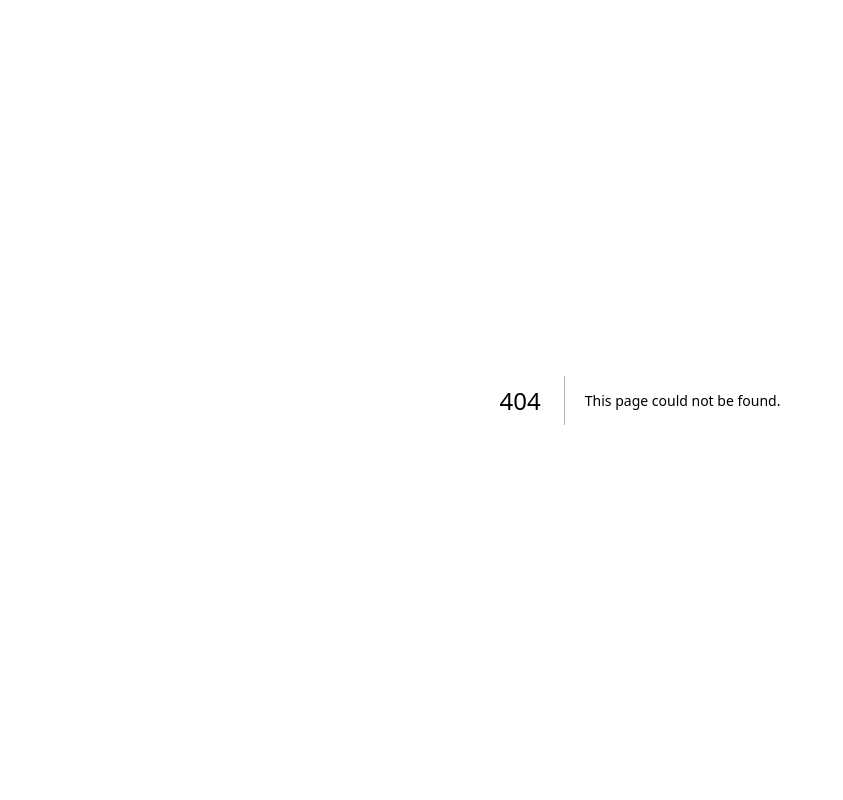
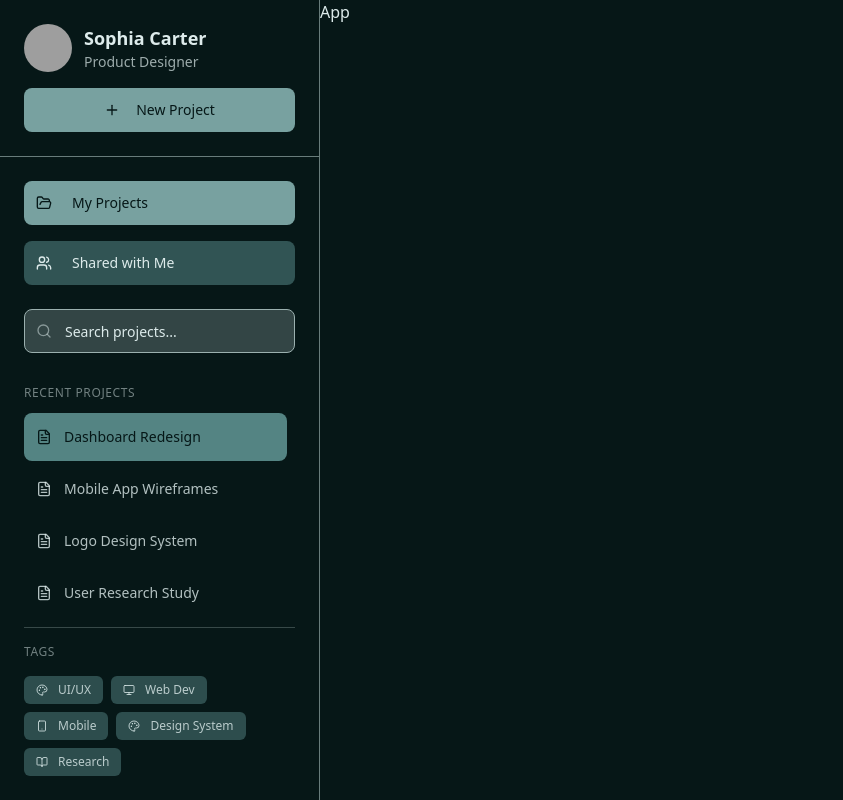
Before and after one commit to chirag3003/collab-draw-frontend, a Next.js app: page /app in a window 1280 px wide. Before the commit this address had no page. Shown: the whole page, without its empty margins (0-843 px from the left). Built offline with nearby package versions, Linux system fonts and the light colour scheme; grey boxes are pictures that could not be loaded.

Commit message:
completed sidebar

```diff
--- /dev/null
+++ b/app/app/layout.tsx
@@ -0,0 +1,15 @@
+import Sidebar from "@/components/app/Sidebar";
+import type React from "react";
+
+interface AppLayoutProps {
+  children: React.ReactNode;
+}
+
+export default function AppLayout({ children }: AppLayoutProps) {
+  return (
+    <div className="app-layout w-screen h-screen flex overflow-hidden">
+      <Sidebar />
+      <main className="main-content flex-1 h-screen overflow-auto">{children}</main>
+    </div>
+  );
+}
--- /dev/null
+++ b/app/app/page.tsx
@@ -0,0 +1,3 @@
+export default function App(){
+    return <div>App</div>;
+}
--- a/app/layout.tsx
+++ b/app/layout.tsx
@@ -16,8 +16,8 @@ const geistMono = Geist_Mono({
 });
 
 export const metadata: Metadata = {
-  title: "Create Next App",
-  description: "Generated by create next app",
+  title: "Collab Draw",
+  description: "Collaborative drawing application",
 };
 
 export default function RootLayout({
@@ -29,7 +29,7 @@ export default function RootLayout({
     <ClerkProvider>
       <html lang="en">
         <body
-          className={`${geistSans.variable} ${geistMono.variable} antialiased`}
+          className={`${geistSans.variable} ${geistMono.variable} antialiased dark bg-background`}
         >
           {children}
         </body>
--- a/app/page.tsx
+++ b/app/page.tsx
@@ -9,8 +9,8 @@ import { Button } from "@/components/ui/button";
 
 export default function Home() {
   return (
-    <div>
-      <header className="flex justify-end items-center bg-white/30 p-4 gap-4 h-16">
+    <div className="h-full flex flex-col">
+      <header className="flex justify-end items-center bg-background/80 backdrop-blur-sm border-b border-border p-4 gap-4 h-16">
         <SignedOut>
           <SignInButton />
           <SignUpButton>
@@ -21,6 +21,18 @@ export default function Home() {
           <UserButton />
         </SignedIn>
       </header>
+
+      <div className="flex-1 flex items-center justify-center p-8">
+        <div className="text-center space-y-4">
+          <h1 className="text-4xl font-bold text-foreground">Welcome to Collab Draw</h1>
+          <p className="text-lg text-muted-foreground max-w-md">
+            Create and collaborate on drawings with your team in real-time.
+          </p>
+          <Button size="lg" className="mt-6">
+            Get Started
+          </Button>
+        </div>
+      </div>
     </div>
   );
 }
--- /dev/null
+++ b/components/app/Sidebar/index.tsx
@@ -0,0 +1,146 @@
+"use client";
+
+import { Avatar, AvatarFallback, AvatarImage } from "@/components/ui/avatar";
+import { Button } from "@/components/ui/button";
+import { Input } from "@/components/ui/input";
+import { Badge } from "@/components/ui/badge";
+import {
+  Plus,
+  FolderOpen,
+  Users,
+  Search,
+  Smartphone,
+  Monitor,
+  Palette,
+  BookOpen,
+  FileText,
+  MoreHorizontal
+} from "lucide-react";
+
+export default function Sidebar() {
+  const tags = [
+    { name: "UI/UX", icon: Palette },
+    { name: "Web Dev", icon: Monitor },
+    { name: "Mobile", icon: Smartphone },
+    { name: "Design System", icon: Palette },
+    { name: "Research", icon: BookOpen },
+  ];
+
+  // Sample projects data
+  const projects = [
+    { id: 1, title: "Dashboard Redesign", isActive: true },
+    { id: 2, title: "Mobile App Wireframes", isActive: false },
+    { id: 3, title: "Logo Design System", isActive: false },
+    { id: 4, title: "User Research Study", isActive: false },
+    { id: 5, title: "Marketing Website", isActive: false },
+    { id: 6, title: "E-commerce Platform", isActive: false },
+  ];
+
+  return (
+    <div className="w-80 h-screen border-r border-sidebar-border flex flex-col">
+      {/* User Profile Section */}
+      <div className="p-6 border-b border-sidebar-border">
+        <div className="flex items-center space-x-3 mb-4">
+          <Avatar className="h-12 w-12">
+            <AvatarImage src="/placeholder-avatar.jpg" alt="Sophia Carter" />
+            <AvatarFallback className="bg-sidebar-primary text-sidebar-primary-foreground font-semibold text-lg">
+              SC
+            </AvatarFallback>
+          </Avatar>
+          <div>
+            <h2 className="font-semibold text-sidebar-foreground text-lg">Sophia Carter</h2>
+            <p className="text-sm text-sidebar-foreground/70">Product Designer</p>
+          </div>
+        </div>
+
+        {/* New Project Button */}
+        <Button className="w-full bg-sidebar-primary hover:bg-sidebar-primary/90 text-sidebar-primary-foreground font-medium h-11 rounded-lg">
+          <Plus className="h-4 w-4 mr-2" />
+          New Project
+        </Button>
+      </div>
+
+      {/* Navigation Section */}
+      <div className="p-6 space-y-4 flex-1 overflow-hidden flex flex-col">
+        {/* My Projects */}
+        <Button
+          variant="default"
+          className="w-full justify-start h-11 rounded-lg font-medium"
+        >
+          <FolderOpen className="h-4 w-4 mr-3" />
+          My Projects
+        </Button>
+
+        {/* Shared with Me */}
+        <Button
+          variant="secondary"
+          className="w-full justify-start h-11 rounded-lg font-medium"
+        >
+          <Users className="h-4 w-4 mr-3" />
+          Shared with Me
+        </Button>
+
+        {/* Search */}
+        <div className="relative pt-2 flex items-center">
+          <Search className="absolute left-3 h-4 w-4 text-sidebar-foreground/50" />
+          <Input
+            placeholder="Search projects..."
+            className="pl-10 h-11 rounded-lg"
+          />
+        </div>
+
+        {/* Projects List */}
+        <div className="flex-1 overflow-hidden flex flex-col">
+          <h3 className="text-xs font-medium text-sidebar-foreground/50 uppercase tracking-wider mb-3 mt-4">
+            RECENT PROJECTS
+          </h3>
+          <div className="flex-1 overflow-y-auto space-y-1 pr-2">
+            {projects.map((project) => (
+              <div
+                key={project.id}
+                className={`group flex items-center justify-between p-3 rounded-lg cursor-pointer transition-colors ${
+                  project.isActive
+                    ? 'bg-sidebar-accent text-sidebar-accent-foreground'
+                    : 'hover:bg-sidebar-accent/50 text-sidebar-foreground/80 hover:text-sidebar-foreground'
+                }`}
+              >
+                <div className="flex items-center space-x-3 flex-1 min-w-0">
+                  <FileText className="h-4 w-4 flex-shrink-0" />
+                  <span className="text-sm font-medium truncate">
+                    {project.title}
+                  </span>
+                </div>
+                <Button
+                  variant="ghost"
+                  size="sm"
+                  className="h-6 w-6 p-0 opacity-0 group-hover:opacity-100 transition-opacity"
+                >
+                  <MoreHorizontal className="h-3 w-3" />
+                </Button>
+              </div>
+            ))}
+          </div>
+        </div>
+
+        {/* Tags Section */}
+        <div className="pt-4 border-t border-sidebar-border/50">
+          <h3 className="text-xs font-medium text-sidebar-foreground/50 uppercase tracking-wider mb-4">
+            TAGS
+          </h3>
+          <div className="flex flex-wrap gap-2">
+            {tags.map((tag) => (
+              <Badge
+                key={tag.name}
+                variant="secondary"
+                className="bg-sidebar-accent/50 text-sidebar-foreground/80 hover:bg-sidebar-accent hover:text-sidebar-foreground cursor-pointer transition-colors border-0 px-3 py-1.5 rounded-md"
+              >
+                <tag.icon className="h-3 w-3 mr-1.5" />
+                {tag.name}
+              </Badge>
+            ))}
+          </div>
+        </div>
+      </div>
+    </div>
+  );
+};
--- /dev/null
+++ b/components/ui/avatar.tsx
@@ -0,0 +1,50 @@
+"use client"
+
+import * as React from "react"
+import * as AvatarPrimitive from "@radix-ui/react-avatar"
+
+import { cn } from "@/lib/utils"
+
+const Avatar = React.forwardRef<
+  React.ElementRef<typeof AvatarPrimitive.Root>,
+  React.ComponentPropsWithoutRef<typeof AvatarPrimitive.Root>
+>(({ className, ...props }, ref) => (
+  <AvatarPrimitive.Root
+    ref={ref}
+    className={cn(
+      "relative flex h-10 w-10 shrink-0 overflow-hidden rounded-full",
+      className
+    )}
+    {...props}
+  />
+))
+Avatar.displayName = AvatarPrimitive.Root.displayName
+
+const AvatarImage = React.forwardRef<
+  React.ElementRef<typeof AvatarPrimitive.Image>,
+  React.ComponentPropsWithoutRef<typeof AvatarPrimitive.Image>
+>(({ className, ...props }, ref) => (
+  <AvatarPrimitive.Image
+    ref={ref}
+    className={cn("aspect-square h-full w-full", className)}
+    {...props}
+  />
+))
+AvatarImage.displayName = AvatarPrimitive.Image.displayName
+
+const AvatarFallback = React.forwardRef<
+  React.ElementRef<typeof AvatarPrimitive.Fallback>,
+  React.ComponentPropsWithoutRef<typeof AvatarPrimitive.Fallback>
+>(({ className, ...props }, ref) => (
+  <AvatarPrimitive.Fallback
+    ref={ref}
+    className={cn(
+      "flex h-full w-full items-center justify-center rounded-full bg-muted",
+      className
+    )}
+    {...props}
+  />
+))
+AvatarFallback.displayName = AvatarPrimitive.Fallback.displayName
+
+export { Avatar, AvatarImage, AvatarFallback }
--- a/package.json
+++ b/package.json
@@ -14,6 +14,7 @@
     "@excalidraw/excalidraw": "^0.18.0",
     "@hookform/resolvers": "^5.2.2",
     "@radix-ui/react-alert-dialog": "^1.1.15",
+    "@radix-ui/react-avatar": "^1.1.10",
     "@radix-ui/react-dialog": "^1.1.15",
     "@radix-ui/react-hover-card": "^1.1.15",
     "@radix-ui/react-label": "^2.1.7",
```
Also changed, not shown: 1 other file (tests, documents, lock files or other folders).
